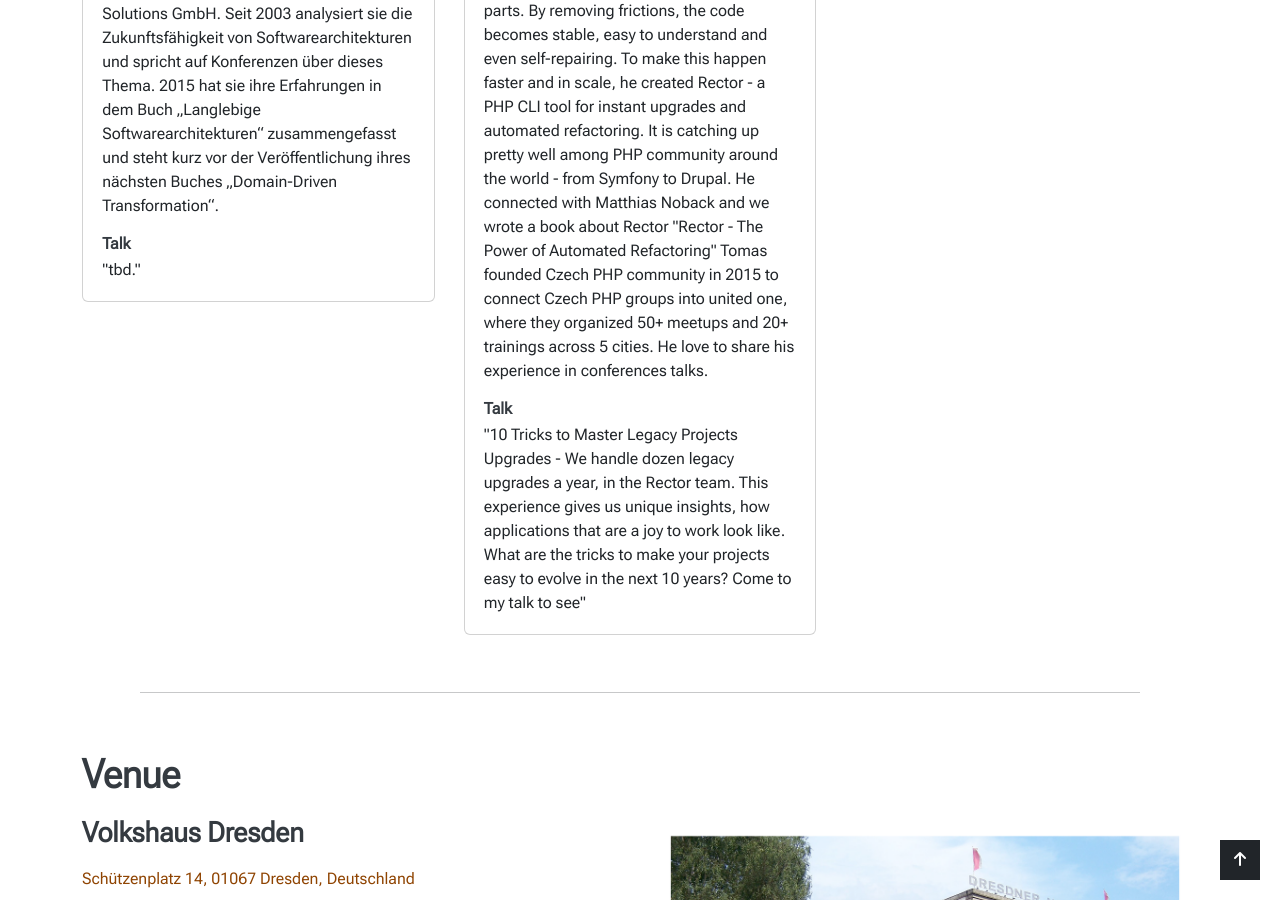
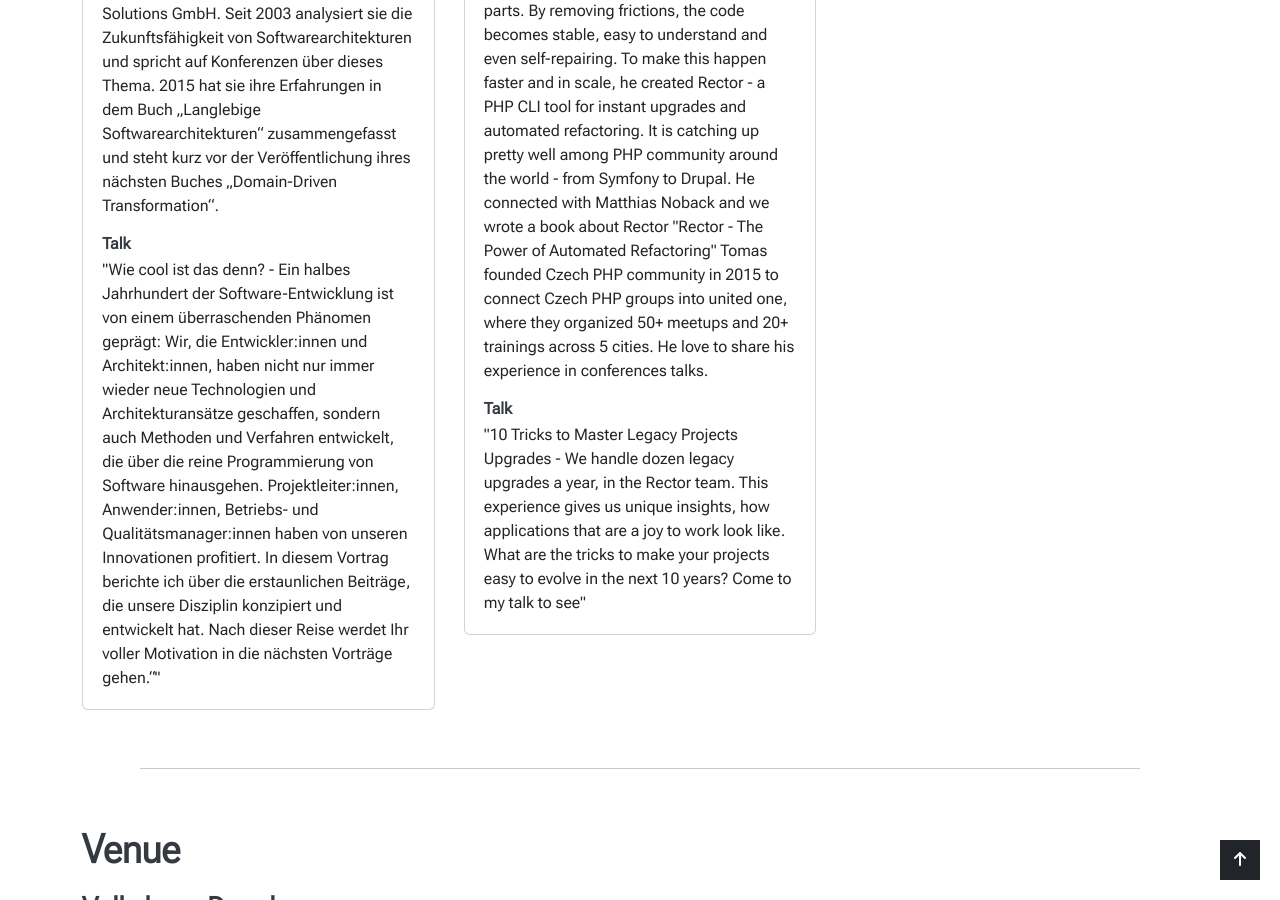
Before and after one commit to php-usergroup-dresden/phpdd23, a Jekyll site: the page built from index.html, in a window 1280 px wide and 900 px high, scrolled down 1531 px. Built offline with Jekyll 4.4.1, drawn with Linux system fonts in a browser that asks for light colours; nearby versions of some CDN libraries.

Commit message:
Update speakers, add talk and abstract for carola

```diff
--- a/_data/speakers.yml
+++ b/_data/speakers.yml
@@ -2,7 +2,7 @@ speakers:
   - name: 'Dr. Carola Lilienthal'
     bio: 'Dr. Carola Lilienthal ist Software-Architektin und Geschäftsführerin bei WPS - Workplace Solutions GmbH. Seit 2003 analysiert sie die Zukunftsfähigkeit von Softwarearchitekturen und spricht auf Konferenzen über dieses Thema. 2015 hat sie ihre Erfahrungen in dem Buch „Langlebige Softwarearchitekturen“ zusammengefasst und steht kurz vor der Veröffentlichung ihres nächsten Buches „Domain-Driven Transformation“.'
     image: '/assets/images/speakers/carola_lilienthal.jpg'
-    talk: 'tbd.'
+    talk: 'Wie cool ist das denn? - Ein halbes Jahrhundert der Software-Entwicklung ist von einem überraschenden Phänomen geprägt: Wir, die Entwickler:innen und Architekt:innen, haben nicht nur immer wieder neue Technologien und Architekturansätze geschaffen, sondern auch Methoden und Verfahren entwickelt, die über die reine Programmierung von Software hinausgehen. Projektleiter:innen, Anwender:innen, Betriebs- und Qualitätsmanager:innen haben von unseren Innovationen profitiert. In diesem Vortrag berichte ich über die erstaunlichen Beiträge, die unsere Disziplin konzipiert und entwickelt hat. Nach dieser Reise werdet Ihr voller Motivation in die nächsten Vorträge gehen.“'
     social:
       - icon: 'twitter'
         url: 'https://twitter.com/cairolali'
```
